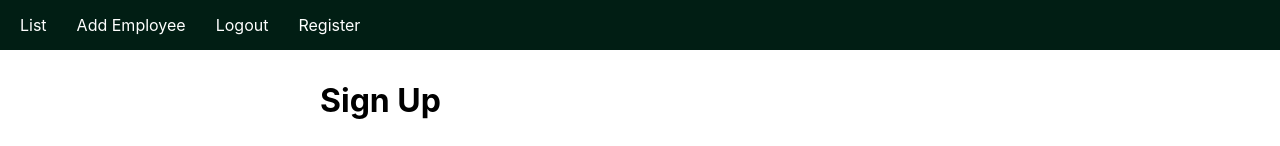
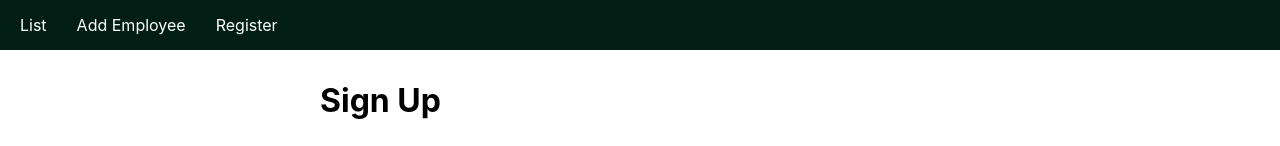
Before and after one commit to mesepith/node_react_employee_management, a React (Create React App) app in the folder react-front/: page /signup in a window 1280 px wide. Shown: the top 146 px of the page. Built offline with nearby package versions, Linux system fonts and the light colour scheme.

Commit message:
hide and show some item on navbar  on signup

```diff
--- a/react-front/src/App.js
+++ b/react-front/src/App.js
@@ -5,18 +5,26 @@ import { BrowserRouter, Routes, Route} from 'react-router-dom'
 import Footer from './components/Footer';
 import SignUp from './components/SignUp';
 
+//import PrivateRoute from PrivateComponent
+import PrivateRoute from './components/PrivateComponent';
+
 //create App
 function App() {
   return (
     <div className="App">
       <BrowserRouter>
         <Nav />
+
         <Routes>
-          <Route path="/" element={<h1>Employee List</h1>} />
-          <Route path="/add" element={<h1>Add Employee</h1>} />
-          <Route path="/logout" element={<h1>Bye Bye</h1>} />
+          < Route element={<PrivateRoute />}>
+            <Route path="/" element={<h1>Employee List</h1>} />
+            <Route path="/add" element={<h1>Add Employee</h1>} />
+            <Route path="/logout" element={<h1>Bye Bye</h1>} />
+          </Route>
+
           <Route path="/signup" element={<SignUp />} />
         </Routes>
+
       </BrowserRouter>
       <Footer />
     </div>
--- a/react-front/src/components/Nav.js
+++ b/react-front/src/components/Nav.js
@@ -7,13 +7,17 @@ import { Link } from 'react-router-dom';
 
 //create nav ul li
 const Nav = () => {
+
+    const user = JSON.parse(localStorage.getItem('user'));
+
     return (
         <div>
             <ul className='header-ul'>
                 <li><Link to="/">List</Link></li>
                 <li><Link to="/add">Add Employee</Link></li>
-                <li><Link to="/logout">Logout</Link></li>
-                <li><Link to="/signup">Register</Link></li>
+                <li>
+                    {!user ? <Link to="/signup">Register</Link> : <Link to="/logout">Logout</Link>}
+                </li>
             </ul>
         </div>
     )
--- /dev/null
+++ b/react-front/src/components/PrivateComponent.js
@@ -0,0 +1,15 @@
+//import react
+import React from 'react';
+
+//import Navigate, Outlet from react router dom to navigate to other pages
+import {Navigate, Outlet} from 'react-router-dom';
+
+//create PrivateRoute function that check user from local storage
+const PrivateRoute = ({path}) => {
+    const user = JSON.parse(localStorage.getItem('user'));
+    console.log('user: ', user);
+    return user ? <Outlet /> : <Navigate to="/signup" />
+}
+
+//export private route
+export default PrivateRoute;
--- a/react-front/src/components/SignUp.js
+++ b/react-front/src/components/SignUp.js
@@ -1,5 +1,5 @@
 //import react
-import React,{useState} from 'react';
+import React,{useState, useEffect} from 'react';
 //import navigate from react router dom to navigate to other pages
 import {useNavigate} from 'react-router-dom';
 
@@ -15,6 +15,14 @@ const SignUp = () => {
     const [password, setPassword] = useState('');
     //define navigate const
     const navigate = useNavigate();
+
+    //Don't dispaly signup page using useEffect if user is already logged in
+    useEffect(() => {
+        const user = JSON.parse(localStorage.getItem('user'));
+        if(user){
+            navigate('/');
+        }
+    });
 
     const getData = () => {
         console.warn(name,email,password);
@@ -35,6 +43,10 @@ const SignUp = () => {
             console.log('data: ', data);
 
             if(data){
+
+                //store data in local storage with user key
+                localStorage.setItem('user', JSON.stringify(data));
+
                 //navigate to List url
                 navigate('/');
             }
```
